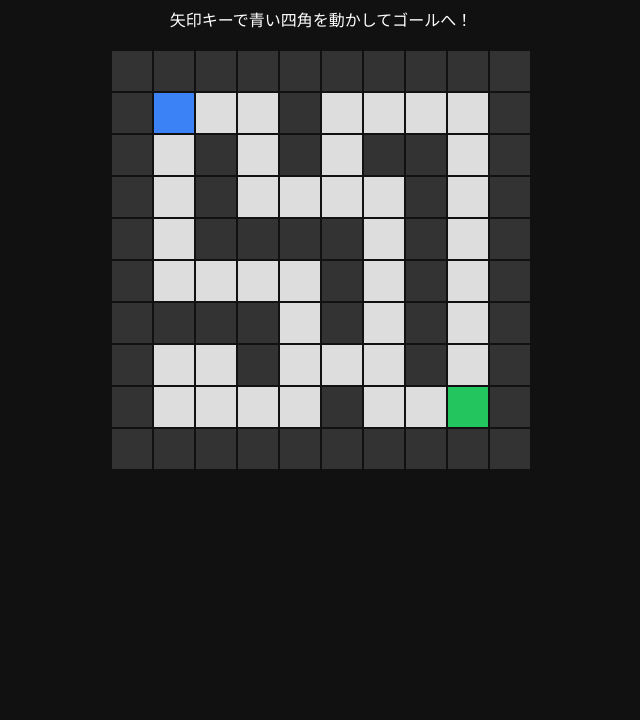
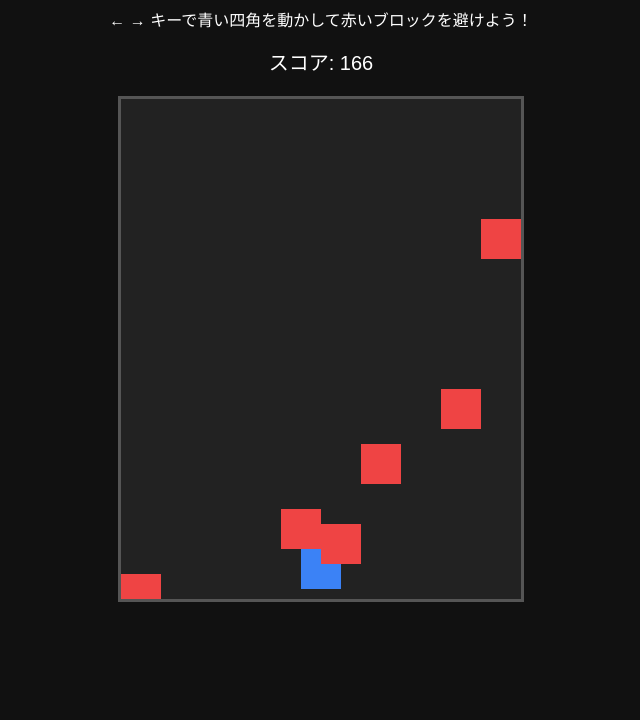
Before and after one commit to naka711/n, a plain HTML site: page index.html in a window 1280 px wide. Shown: the part 80-800 px from the top of the page, without its empty margins (319-959 px from the left). Drawn offline with Linux system fonts and the light colour scheme.

Commit message:
Update index.html

```diff
--- a/index.html
+++ b/index.html
@@ -2,7 +2,7 @@
 <html lang="ja">
 <head>
 <meta charset="UTF-8">
-<title>迷路ゲーム</title>
+<title>避けるゲーム</title>
 
 <style>
 body{
@@ -16,121 +16,122 @@ h1{
     margin-top:20px;
 }
 
-#maze{
-    display:grid;
-    grid-template-columns:repeat(10,40px);
-    grid-template-rows:repeat(10,40px);
-    gap:2px;
-    justify-content:center;
-    margin-top:20px;
+#game{
+    width:400px;
+    height:500px;
+    background:#222;
+    margin:20px auto;
+    position:relative;
+    overflow:hidden;
+    border:3px solid #555;
 }
 
-.cell{
+#player{
     width:40px;
     height:40px;
+    background:#3b82f6;
+    position:absolute;
+    bottom:10px;
+    left:180px;
 }
 
-.wall{
-    background:#333;
+.enemy{
+    width:40px;
+    height:40px;
+    background:#ef4444;
+    position:absolute;
 }
 
-.path{
-    background:#ddd;
-}
-
-.player{
-    background:#3b82f6;
-}
-
-.goal{
-    background:#22c55e;
+#score{
+    font-size:20px;
 }
 </style>
 </head>
 
 <body>
 
-<h1>迷路ゲーム</h1>
-<p>矢印キーで青い四角を動かしてゴールへ！</p>
+<h1>避けるゲーム</h1>
+<p>← → キーで青い四角を動かして赤いブロックを避けよう！</p>
+<div id="score">スコア: 0</div>
 
-<div id="maze"></div>
+<div id="game">
+<div id="player"></div>
+</div>
 
 <script>
 
-const mazeData = [
-[1,1,1,1,1,1,1,1,1,1],
-[1,0,0,0,1,0,0,0,0,1],
-[1,0,1,0,1,0,1,1,0,1],
-[1,0,1,0,0,0,0,1,0,1],
-[1,0,1,1,1,1,0,1,0,1],
-[1,0,0,0,0,1,0,1,0,1],
-[1,1,1,1,0,1,0,1,0,1],
-[1,0,0,1,0,0,0,1,0,1],
-[1,0,0,0,0,1,0,0,0,1],
-[1,1,1,1,1,1,1,1,1,1]
-];
+const game = document.getElementById("game");
+const player = document.getElementById("player");
+const scoreText = document.getElementById("score");
 
-let player = {x:1,y:1};
-let goal = {x:8,y:8};
-
-const maze = document.getElementById("maze");
-
-function drawMaze(){
-
-    maze.innerHTML="";
-
-    for(let y=0;y<10;y++){
-        for(let x=0;x<10;x++){
-
-            const cell=document.createElement("div");
-            cell.classList.add("cell");
-
-            if(mazeData[y][x]===1){
-                cell.classList.add("wall");
-            }else{
-                cell.classList.add("path");
-            }
-
-            if(x===player.x && y===player.y){
-                cell.classList.add("player");
-            }
-
-            if(x===goal.x && y===goal.y){
-                cell.classList.add("goal");
-            }
-
-            maze.appendChild(cell);
-        }
-    }
-}
-
-function move(dx,dy){
-
-    const nx = player.x + dx;
-    const ny = player.y + dy;
-
-    if(mazeData[ny][nx]===0){
-        player.x = nx;
-        player.y = ny;
-    }
-
-    if(player.x===goal.x && player.y===goal.y){
-        setTimeout(()=>alert("ゴール！おめでとう！"),100);
-    }
-
-    drawMaze();
-}
+let playerX = 180;
+let score = 0;
+let enemies = [];
 
 document.addEventListener("keydown",(e)=>{
 
-    if(e.key==="ArrowUp") move(0,-1);
-    if(e.key==="ArrowDown") move(0,1);
-    if(e.key==="ArrowLeft") move(-1,0);
-    if(e.key==="ArrowRight") move(1,0);
+    if(e.key==="ArrowLeft"){
+        playerX -= 20;
+    }
+
+    if(e.key==="ArrowRight"){
+        playerX += 20;
+    }
+
+    if(playerX < 0) playerX = 0;
+    if(playerX > 360) playerX = 360;
+
+    player.style.left = playerX + "px";
 
 });
 
-drawMaze();
+function createEnemy(){
+
+    const enemy = document.createElement("div");
+    enemy.classList.add("enemy");
+
+    const x = Math.floor(Math.random()*10)*40;
+    enemy.style.left = x + "px";
+    enemy.style.top = "0px";
+
+    game.appendChild(enemy);
+
+    enemies.push({
+        element:enemy,
+        x:x,
+        y:0
+    });
+
+}
+
+function update(){
+
+    score++;
+    scoreText.textContent = "スコア: " + score;
+
+    if(Math.random() < 0.03){
+        createEnemy();
+    }
+
+    enemies.forEach((enemy)=>{
+
+        enemy.y += 5;
+        enemy.element.style.top = enemy.y + "px";
+
+        if(
+            enemy.y + 40 > 450 &&
+            enemy.x < playerX + 40 &&
+            enemy.x + 40 > playerX
+        ){
+            alert("ゲームオーバー！ スコア: " + score);
+            location.reload();
+        }
+
+    });
+
+}
+
+setInterval(update,30);
 
 </script>
 
```
